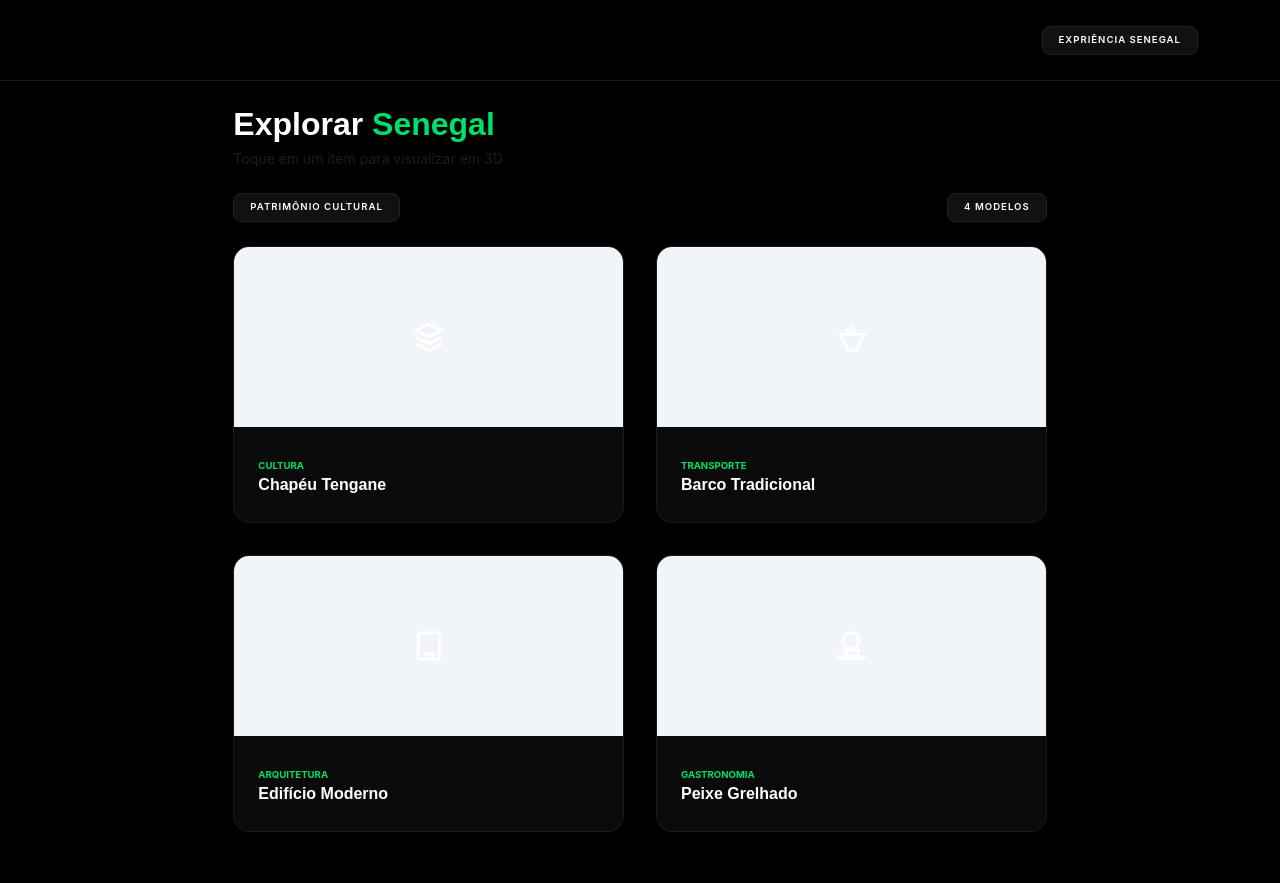
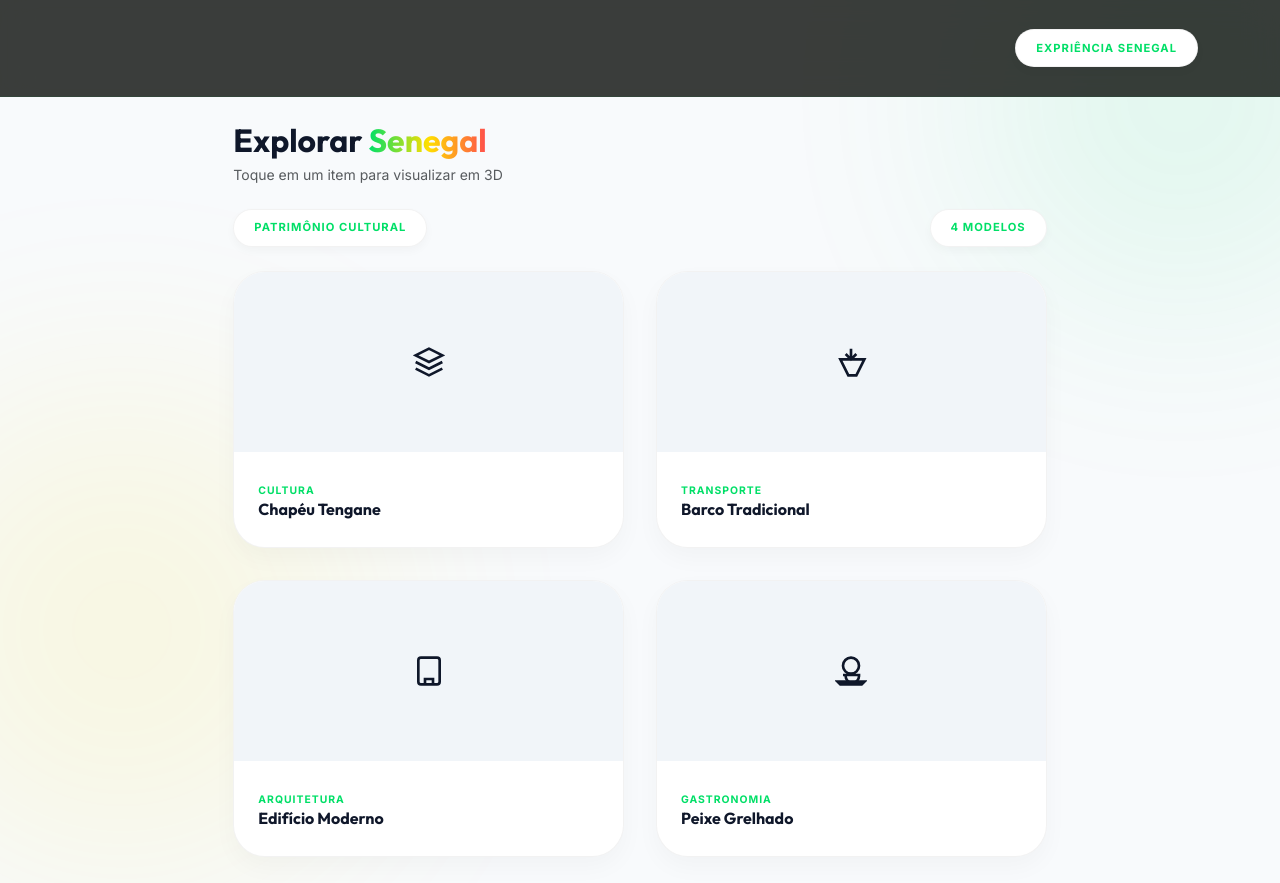
Before and after one commit to vinnciltda-debug/Holograma-Senegal, a website: page index.html in a window 1280 px wide. Shown: the top 883 px of the page. Drawn offline with nearby package versions, Linux system fonts and the light colour scheme; some packages are replaced by stand-ins of ours; a script that the page names is missing.

Commit message:
style: mudança para tema claro premium para melhor legibilidade

```diff
--- a/styles/main.css
+++ b/styles/main.css
@@ -1,21 +1,38 @@
+@import url('https://fonts.googleapis.com/css2?family=Inter:wght@400;500;600;700&family=Outfit:wght@500;600;700;800;900&display=swap');
+
 :root {
-  /* Clean Senegal Palette */
+  /* Vibrant Senegal Flag Palette */
   --sn-green: #00df67;
   --sn-yellow: #ffdf00;
   --sn-red: #ff4d4d;
+
+  /* Light Premium Theme */
+  --bg-deep: #f8fafc;
+  --bg-primary: #ffffff;
+  --bg-secondary: #f1f5f9;
+
+  /* Text */
+  --text-main: #0f172a;
+  --text-secondary: #475569;
+  --text-muted: #94a3b8;
+
+  /* Glassmorphism on Light */
+  --glass-bg: rgba(255, 255, 255, 0.8);
+  --glass-border: rgba(0, 0, 0, 0.05);
+  --glass-blur: 16px;
+
+  /* UI Tokens */
+  --primary-gradient: linear-gradient(90deg, var(--sn-green), var(--sn-yellow));
+  --shadow-premium: 0 10px 30px rgba(0, 0, 0, 0.04);
+  --transition-base: 0.4s cubic-bezier(0.16, 1, 0.3, 1);
 }
 
 body {
-    background-color: #000000;
-    color: #ffffff;
+    background-color: var(--bg-deep);
+    color: var(--text-main);
     font-family: 'Inter', -apple-system, sans-serif;
     -webkit-font-smoothing: antialiased;
     min-height: 100vh;
-    overflow-x: hidden;
-}
-
-.bg-shape {
-    display: none;
 }
 
 
@@ -35,7 +52,7 @@ h3,
     z-index: -1;
     filter: blur(120px);
     border-radius: 50%;
-    opacity: 0.08;
+    opacity: 0.1;
 }
 
 .shape-1 {
@@ -45,6 +62,7 @@ h3,
     height: 400px;
     background: var(--sn-green);
 }
+
 
 
 .shape-2 {
@@ -58,14 +76,14 @@ h3,
 
 /* --- Navbar --- */
 .navbar {
-    padding: 1rem 0;
-    background: #000000;
-    border-bottom: 1px solid #1a1a1a;
+    padding: 1.5rem 0;
+    background: rgba(10, 14, 10, 0.8);
+    backdrop-filter: blur(16px);
+    border-bottom: 1px solid var(--border-subtle, rgba(0, 133, 63, 0.1));
     position: sticky;
     top: 0;
     z-index: 1000;
 }
-
 
 
 .navbar-brand {
@@ -95,8 +113,10 @@ h3,
 }
 
 .hero-gradient-text {
-    color: var(--sn-green);
-    font-weight: 800;
+    background: linear-gradient(90deg, var(--sn-green), var(--sn-yellow), var(--sn-red));
+    -webkit-background-clip: text;
+    background-clip: text;
+    -webkit-text-fill-color: transparent;
 }
 
 
@@ -176,15 +196,17 @@ h3,
 }
 
 .badge-model {
-    background: #111111;
-    color: #ffffff;
-    padding: 0.4rem 1rem;
-    border-radius: 8px;
-    font-size: 0.6rem;
-    font-weight: 600;
+    background: #ffffff;
+    color: var(--sn-green);
+    padding: 0.6rem 1.25rem;
+    border-radius: 100px;
+    font-size: 0.7rem;
+    font-weight: 800;
+    letter-spacing: 1px;
     text-transform: uppercase;
-    letter-spacing: 1px;
-    border: 1px solid #222222;
+    display: inline-block;
+    border: 1px solid rgba(0, 0, 0, 0.05);
+    box-shadow: 0 4px 10px rgba(0,0,0,0.03);
 }
 
 
@@ -346,17 +368,20 @@ h3,
 }
 
 .catalog-card {
-    background: #0a0a0a;
-    border: 1px solid #1a1a1a;
-    border-radius: 16px;
+    background: #ffffff;
+    border: 1px solid rgba(0,0,0,0.05);
+    border-radius: 2rem;
     overflow: hidden;
     cursor: pointer;
-    transition: all 0.3s ease;
+    transition: all 0.4s var(--transition-base);
+    position: relative;
+    box-shadow: 0 10px 25px rgba(0,0,0,0.03);
 }
 
 .catalog-card:hover {
+    transform: translateY(-8px);
+    box-shadow: 0 20px 40px rgba(0, 0, 0, 0.06);
     border-color: var(--sn-green);
-    transform: translateY(-4px);
 }
 
 
@@ -414,12 +439,12 @@ h3,
 }
 
 .catalog-tag {
-    font-size: 0.6rem;
-    font-weight: 700;
+    font-size: 0.65rem;
+    font-weight: 800;
     color: var(--sn-green);
     text-transform: uppercase;
+    letter-spacing: 1px;
 }
-
 
 
 
@@ -428,12 +453,13 @@ h3,
 .modern-viewer-overlay {
     position: fixed;
     inset: 0;
-    background: var(--bg-deep);
+    background: #f8fafc;
     z-index: 2010;
     display: none;
     flex-direction: column;
     animation: slideUp 0.6s cubic-bezier(0.16, 1, 0.3, 1);
 }
+
 
 
 
@@ -466,9 +492,10 @@ h3,
 
 .viewer-content {
     flex-grow: 1;
-    background: var(--bg-primary);
+    background: #ffffff;
     position: relative;
 }
+
 
 
 #main-model-viewer {
@@ -478,13 +505,14 @@ h3,
 
 .viewer-actions-bar {
     padding: 25px;
-    background: var(--bg-secondary);
-    box-shadow: 0 -10px 40px rgba(0,0,0,0.5);
-    border-top: 1px solid var(--glass-border);
+    background: #ffffff;
+    box-shadow: 0 -10px 40px rgba(0,0,0,0.03);
+    border-top: 1px solid rgba(0, 0, 0, 0.05);
     display: flex;
     flex-direction: column;
     align-items: center;
 }
+
 
 
 .btn-action-main {
@@ -510,7 +538,7 @@ h3,
 
 .btn-action-secondary {
     flex: 1;
-    background: var(--bg-secondary);
+    background: #f8fafc;
     color: var(--text-main);
     text-decoration: none;
     padding: 0.8rem;
@@ -521,28 +549,27 @@ h3,
     align-items: center;
     justify-content: center;
     transition: all 0.2s ease;
-    border: 1px solid var(--glass-border);
+    border: 1px solid rgba(0, 0, 0, 0.05);
 }
 
 .btn-action-secondary:active {
-    background: var(--sn-green);
-    color: white;
+    background: #e2e8f0;
 }
 
 .btn-action-back {
     margin-top: 20px;
     background: transparent;
-    color: var(--sn-yellow);
+    color: var(--text-muted);
     border: none;
     font-size: 0.85rem;
     font-weight: 600;
-    opacity: 0.8;
-    transition: opacity 0.2s;
+    transition: color 0.2s;
 }
 
-.btn-action-back:active {
-    opacity: 1;
+.btn-action-back:hover {
+    color: var(--sn-green);
 }
+
 
 
 
```
